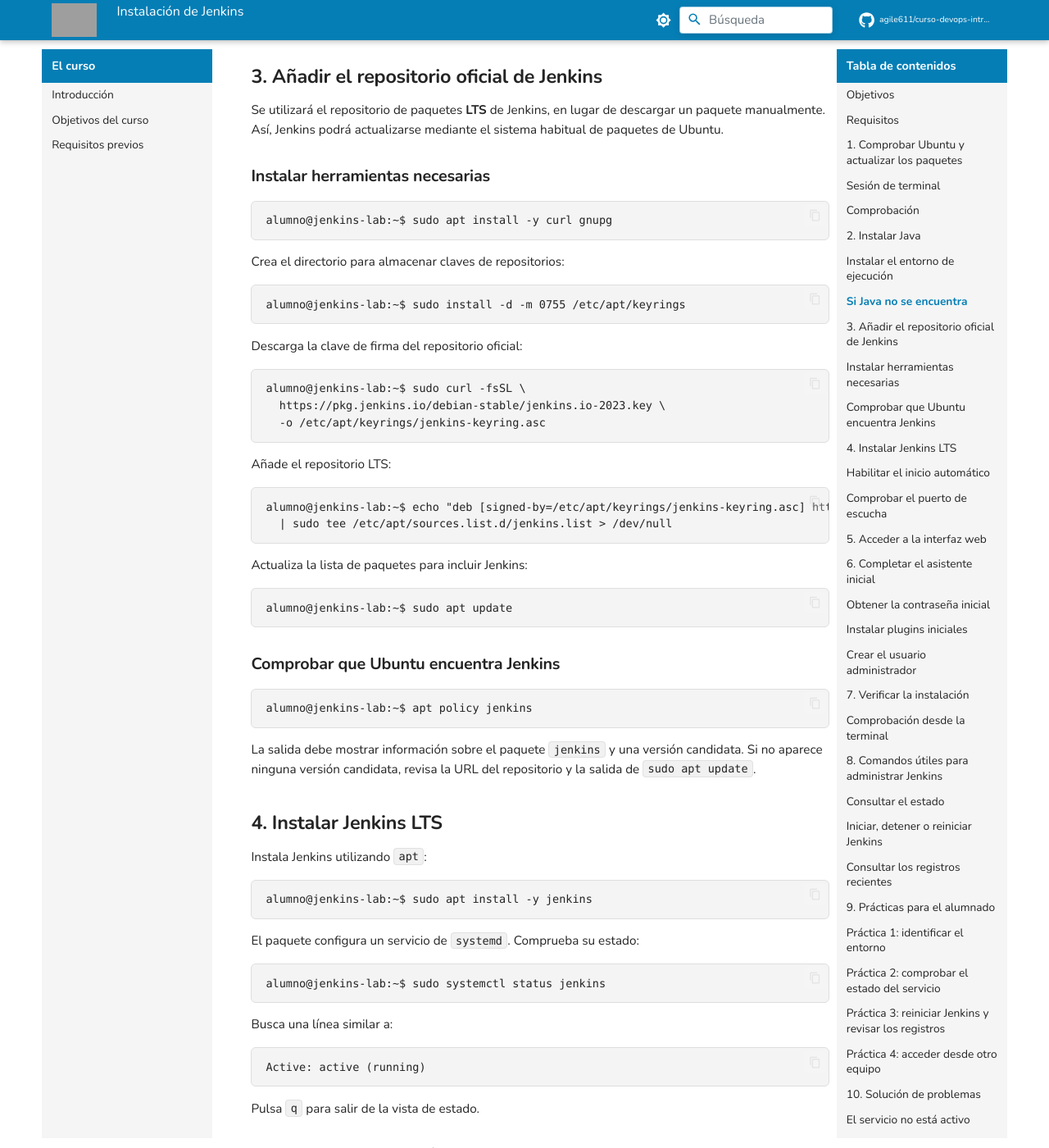
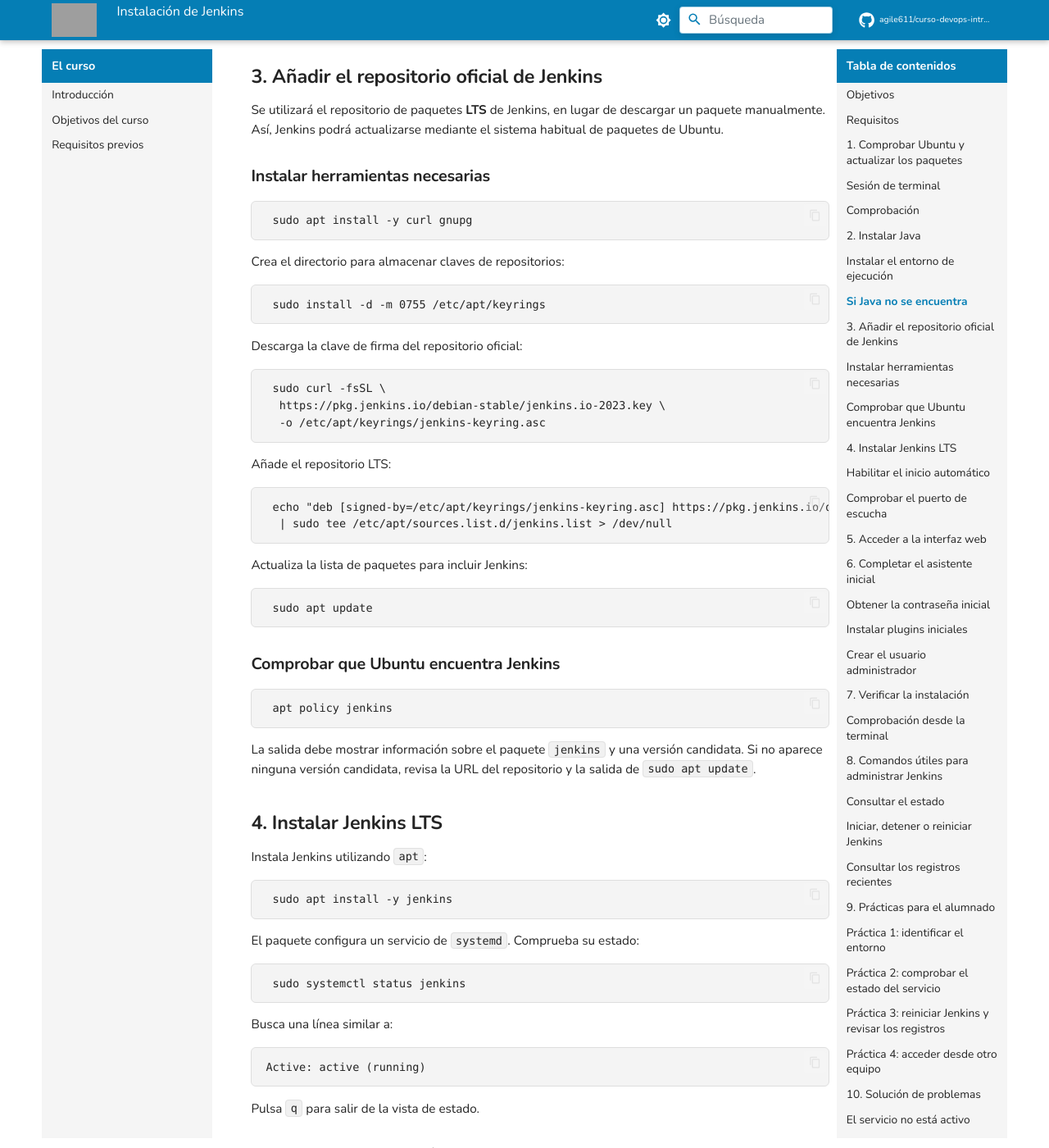
Before and after one commit to agile611/curso-devops-introduccion-a-integracion-continua-y-jenkins, an MkDocs documentation site: the page built from docs/00-el-curso/00-03-instalacion-jenkins.md, in a window 1280 px wide and 1400 px high, scrolled down 2700 px. Shown: the whole window at 82% size. Built offline with MkDocs 1.6.1 and Material for MkDocs 9.7.7, drawn with Linux system fonts in a browser that asks for light colours; comment, search, counter and statistics services are not loaded; some of the changed text lies outside the part shown; grey boxes are pictures that could not be loaded.

Commit message:
alumno@jenkins-lab:~$

````diff
--- a/docs/00-el-curso/00-03-instalacion-jenkins.md
+++ b/docs/00-el-curso/00-03-instalacion-jenkins.md
@@ -35,7 +35,7 @@ Primero verifica la versión del sistema operativo y aplica las actualizaciones
 ### Sesión de terminal
 
 ```console
-alumno@jenkins-lab:~$ lsb_release -a
+ lsb_release -a
 No LSB modules are available.
 Distributor ID: Ubuntu
 Description:    Ubuntu 24.04.5 LTS
@@ -48,8 +48,8 @@ El texto exacto puede variar ligeramente. Lo importante es confirmar que el sist
 Actualiza el índice de paquetes e instala las actualizaciones:
 
 ```console
-alumno@jenkins-lab:~$ sudo apt update
-alumno@jenkins-lab:~$ sudo apt upgrade -y
+ sudo apt update
+ sudo apt upgrade -y
 ```
 
 Es posible que Ubuntu solicite la contraseña del usuario. Al escribirla, la terminal no mostrará caracteres; es el comportamiento habitual.
@@ -57,7 +57,7 @@ Es posible que Ubuntu solicite la contraseña del usuario. Al escribirla, la ter
 Reinicia el sistema si la actualización lo requiere:
 
 ```console
-alumno@jenkins-lab:~$ sudo reboot
+ sudo reboot
 ```
 
 ### Comprobación
@@ -65,7 +65,7 @@ alumno@jenkins-lab:~$ sudo reboot
 Después del reinicio, abre una terminal y comprueba que puedes volver a iniciar sesión:
 
 ```console
-alumno@jenkins-lab:~$ whoami
+ whoami
 alumno
 ```
 
@@ -76,13 +76,13 @@ Jenkins necesita Java para ejecutarse. En esta guía se instala **OpenJDK 21**,
 ### Instalar el entorno de ejecución
 
 ```console
-alumno@jenkins-lab:~$ sudo apt install -y fontconfig openjdk-21-jre
+ sudo apt install -y fontconfig openjdk-21-jre
 ```
 
 Comprueba la versión instalada:
 
 ```console
-alumno@jenkins-lab:~$ java -version
+ java -version
 openjdk version "21..."
 ```
 
@@ -93,13 +93,13 @@ La salida incluirá información adicional sobre la versión y el fabricante de
 Si el comando `java` no existe, revisa que la instalación haya terminado correctamente:
 
 ```console
-alumno@jenkins-lab:~$ dpkg -l openjdk-21-jre
+ dpkg -l openjdk-21-jre
 ```
 
 También puedes comprobar qué ejecutable utiliza la terminal:
 
 ```console
-alumno@jenkins-lab:~$ which java
+ which java
 /usr/bin/java
 ```
 
@@ -113,19 +113,19 @@ Se utilizará el repositorio de paquetes **LTS** de Jenkins, en lugar de descarg
 ### Instalar herramientas necesarias
 
 ```console
-alumno@jenkins-lab:~$ sudo apt install -y curl gnupg
+ sudo apt install -y curl gnupg
 ```
 
 Crea el directorio para almacenar claves de repositorios:
 
 ```console
-alumno@jenkins-lab:~$ sudo install -d -m 0755 /etc/apt/keyrings
+ sudo install -d -m 0755 /etc/apt/keyrings
 ```
 
 Descarga la clave de firma del repositorio oficial:
 
 ```console
-alumno@jenkins-lab:~$ sudo curl -fsSL \
+ sudo curl -fsSL \
   https://pkg.jenkins.io/debian-stable/jenkins.io-2023.key \
   -o /etc/apt/keyrings/jenkins-keyring.asc
 ```
@@ -133,20 +133,20 @@ alumno@jenkins-lab:~$ sudo curl -fsSL \
 Añade el repositorio LTS:
 
 ```console
-alumno@jenkins-lab:~$ echo "deb [signed-by=/etc/apt/keyrings/jenkins-keyring.asc] https://pkg.jenkins.io/debian-stable binary/" \
+ echo "deb [signed-by=/etc/apt/keyrings/jenkins-keyring.asc] https://pkg.jenkins.io/debian-stable binary/" \
   | sudo tee /etc/apt/sources.list.d/jenkins.list > /dev/null
 ```
 
 Actualiza la lista de paquetes para incluir Jenkins:
 
 ```console
-alumno@jenkins-lab:~$ sudo apt update
+ sudo apt update
 ```
 
 ### Comprobar que Ubuntu encuentra Jenkins
 
 ```console
-alumno@jenkins-lab:~$ apt policy jenkins
+ apt policy jenkins
 ```
 
 La salida debe mostrar información sobre el paquete `jenkins` y una versión candidata. Si no aparece ninguna versión candidata, revisa la URL del repositorio y la salida de `sudo apt update`.
@@ -156,13 +156,13 @@ La salida debe mostrar información sobre el paquete `jenkins` y una versión ca
 Instala Jenkins utilizando `apt`:
 
 ```console
-alumno@jenkins-lab:~$ sudo apt install -y jenkins
+ sudo apt install -y jenkins
 ```
 
 El paquete configura un servicio de `systemd`. Comprueba su estado:
 
 ```console
-alumno@jenkins-lab:~$ sudo systemctl status jenkins
+ sudo systemctl status jenkins
 ```
 
 Busca una línea similar a:
@@ -178,20 +178,20 @@ Pulsa `q` para salir de la vista de estado.
 El paquete suele iniciar y habilitar el servicio durante la instalación. Puedes verificarlo explícitamente con:
 
 ```console
-alumno@jenkins-lab:~$ sudo systemctl enable --now jenkins
+ sudo systemctl enable --now jenkins
 ```
 
 Comprueba el estado otra vez:
 
 ```console
-alumno@jenkins-lab:~$ systemctl is-active jenkins
+ systemctl is-active jenkins
 active
 ```
 
 Y confirma que se iniciará automáticamente al arrancar el sistema:
 
 ```console
-alumno@jenkins-lab:~$ systemctl is-enabled jenkins
+ systemctl is-enabled jenkins
 enabled
 ```
 
@@ -200,7 +200,7 @@ enabled
 Jenkins utiliza el puerto TCP **8080** de forma predeterminada:
 
 ```console
-alumno@jenkins-lab:~$ sudo ss -ltnp | grep 8080
+ sudo ss -ltnp | grep 8080
 ```
 
 Si el servicio está funcionando, deberías ver una entrada asociada al puerto `8080`. La salida concreta depende del sistema.
@@ -222,7 +222,7 @@ http://DIRECCION_IP_DEL_SERVIDOR:8080
 Para consultar las direcciones IP disponibles:
 
 ```console
-alumno@jenkins-lab:~$ hostname -I
+ hostname -I
 192.168.1.50
 ```
 
@@ -240,7 +240,7 @@ La primera vez que abras Jenkins, aparecerá la pantalla de desbloqueo.
 En una terminal del servidor, ejecuta:
 
 ```console
-alumno@jenkins-lab:~$ sudo cat /var/lib/jenkins/secrets/initialAdminPassword
+ sudo cat /var/lib/jenkins/secrets/initialAdminPassword
 ```
 
 Copia el valor mostrado e introdúcelo en la página de Jenkins.
@@ -271,20 +271,20 @@ Una vez dentro de Jenkins, comprueba que puedes navegar por la interfaz y que el
 ### Comprobación desde la terminal
 
 ```console
-alumno@jenkins-lab:~$ sudo systemctl is-active jenkins
+ sudo systemctl is-active jenkins
 active
 ```
 
 Consulta la versión del paquete instalado:
 
 ```console
-alumno@jenkins-lab:~$ apt policy jenkins
+ apt policy jenkins
 ```
 
 Comprueba que la interfaz web responde desde la máquina Ubuntu:
 
 ```console
-alumno@jenkins-lab:~$ curl -I http://localhost:8080
+ curl -I http://localhost:8080
 ```
 
 Una respuesta HTTP como `200`, `403` o una redirección indica que hay un servicio web respondiendo. El código exacto puede variar según la pantalla o configuración de Jenkins.
@@ -296,15 +296,15 @@ Estos comandos permiten consultar el servicio y revisar sus registros durante la
 ### Consultar el estado
 
 ```console
-alumno@jenkins-lab:~$ sudo systemctl status jenkins
+ sudo systemctl status jenkins
 ```
 
 ### Iniciar, detener o reiniciar Jenkins
 
 ```console
-alumno@jenkins-lab:~$ sudo systemctl start jenkins
-alumno@jenkins-lab:~$ sudo systemctl stop jenkins
-alumno@jenkins-lab:~$ sudo systemctl restart jenkins
+ sudo systemctl start jenkins
+ sudo systemctl stop jenkins
+ sudo systemctl restart jenkins
 ```
 
 Después de reiniciar el servicio, espera unos segundos y vuelve a abrir la página en el navegador.
@@ -312,13 +312,13 @@ Después de reiniciar el servicio, espera unos segundos y vuelve a abrir la pág
 ### Consultar los registros recientes
 
 ```console
-alumno@jenkins-lab:~$ sudo journalctl -u jenkins -n 50 --no-pager
+ sudo journalctl -u jenkins -n 50 --no-pager
 ```
 
 Para seguir los registros en tiempo real:
 
 ```console
-alumno@jenkins-lab:~$ sudo journalctl -u jenkins -f
+ sudo journalctl -u jenkins -f
 ```
 
 Pulsa `Ctrl+C` para dejar de seguir el registro.
@@ -332,9 +332,9 @@ Realiza estas actividades después de completar la instalación. Anota los resul
 Ejecuta los comandos y registra la versión de Ubuntu, la versión de Java y la dirección IP del servidor:
 
 ```console
-alumno@jenkins-lab:~$ lsb_release -a
-alumno@jenkins-lab:~$ java -version
-alumno@jenkins-lab:~$ hostname -I
+ lsb_release -a
+ java -version
+ hostname -I
 ```
 
 **Resultado esperado:** identificar qué sistema operativo y versión de Java utiliza el laboratorio, y qué dirección usar para acceder a Jenkins desde otro equipo de la red.
@@ -344,8 +344,8 @@ alumno@jenkins-lab:~$ hostname -I
 Ejecuta:
 
 ```console
-alumno@jenkins-lab:~$ systemctl is-active jenkins
-alumno@jenkins-lab:~$ systemctl is-enabled jenkins
+ systemctl is-active jenkins
+ systemctl is-enabled jenkins
 ```
 
 **Resultado esperado:** el servicio aparece como activo y habilitado para iniciarse con el sistema.
@@ -353,9 +353,9 @@ alumno@jenkins-lab:~$ systemctl is-enabled jenkins
 ### Práctica 3: reiniciar Jenkins y revisar los registros
 
 ```console
-alumno@jenkins-lab:~$ sudo systemctl restart jenkins
-alumno@jenkins-lab:~$ sudo systemctl status jenkins
-alumno@jenkins-lab:~$ sudo journalctl -u jenkins -n 20 --no-pager
+ sudo systemctl restart jenkins
+ sudo systemctl status jenkins
+ sudo journalctl -u jenkins -n 20 --no-pager
 ```
 
 **Resultado esperado:** Jenkins vuelve a estar activo después del reinicio. Identifica en los registros cualquier mensaje informativo o error.
@@ -378,14 +378,14 @@ Si Jenkins no inicia o no puedes acceder a la interfaz, revisa estos puntos en o
 Comprueba el estado y los registros:
 
 ```console
-alumno@jenkins-lab:~$ sudo systemctl status jenkins
-alumno@jenkins-lab:~$ sudo journalctl -u jenkins -n 100 --no-pager
+ sudo systemctl status jenkins
+ sudo journalctl -u jenkins -n 100 --no-pager
 ```
 
 Verifica también que Java está disponible:
 
 ```console
-alumno@jenkins-lab:~$ java -version
+ java -version
 ```
 
 ### El navegador no puede abrir la página
@@ -393,13 +393,13 @@ alumno@jenkins-lab:~$ java -version
 Comprueba que el servicio está activo:
 
 ```console
-alumno@jenkins-lab:~$ sudo systemctl is-active jenkins
+ sudo systemctl is-active jenkins
 ```
 
 Comprueba si el puerto 8080 está escuchando:
 
 ```console
-alumno@jenkins-lab:~$ sudo ss -ltnp | grep 8080
+ sudo ss -ltnp | grep 8080
 ```
 
 Si accedes desde otro equipo, verifica que:
@@ -413,8 +413,8 @@ Si accedes desde otro equipo, verifica que:
 Actualiza la información de paquetes y revisa la configuración del repositorio:
 
 ```console
-alumno@jenkins-lab:~$ sudo apt update
-alumno@jenkins-lab:~$ cat /etc/apt/sources.list.d/jenkins.list
+ sudo apt update
+ cat /etc/apt/sources.list.d/jenkins.list
 ```
 
 El archivo debe apuntar al repositorio LTS de Jenkins. Si `apt update` muestra errores de clave o de conexión, consulta la documentación oficial para confirmar la configuración vigente.
@@ -424,7 +424,7 @@ El archivo debe apuntar al repositorio LTS de Jenkins. Si `apt update` muestra e
 Un primer inicio puede tardar mientras Jenkins termina la configuración y carga los plugins. Consulta los registros para distinguir una demora de un fallo:
 
 ```console
-alumno@jenkins-lab:~$ sudo journalctl -u jenkins -f
+ sudo journalctl -u jenkins -f
 ```
 
 ## 11. Limpieza y seguridad del laboratorio
````
